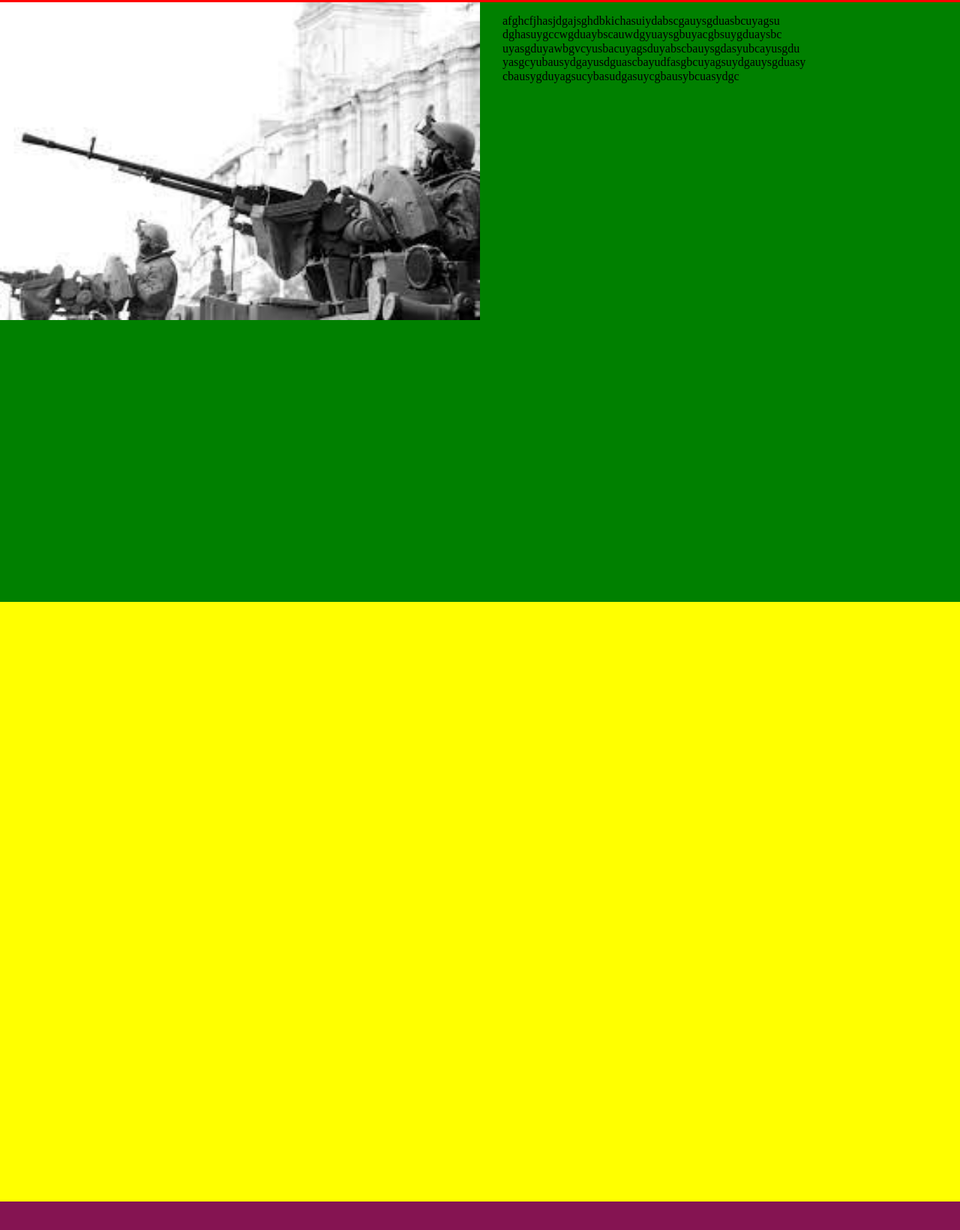
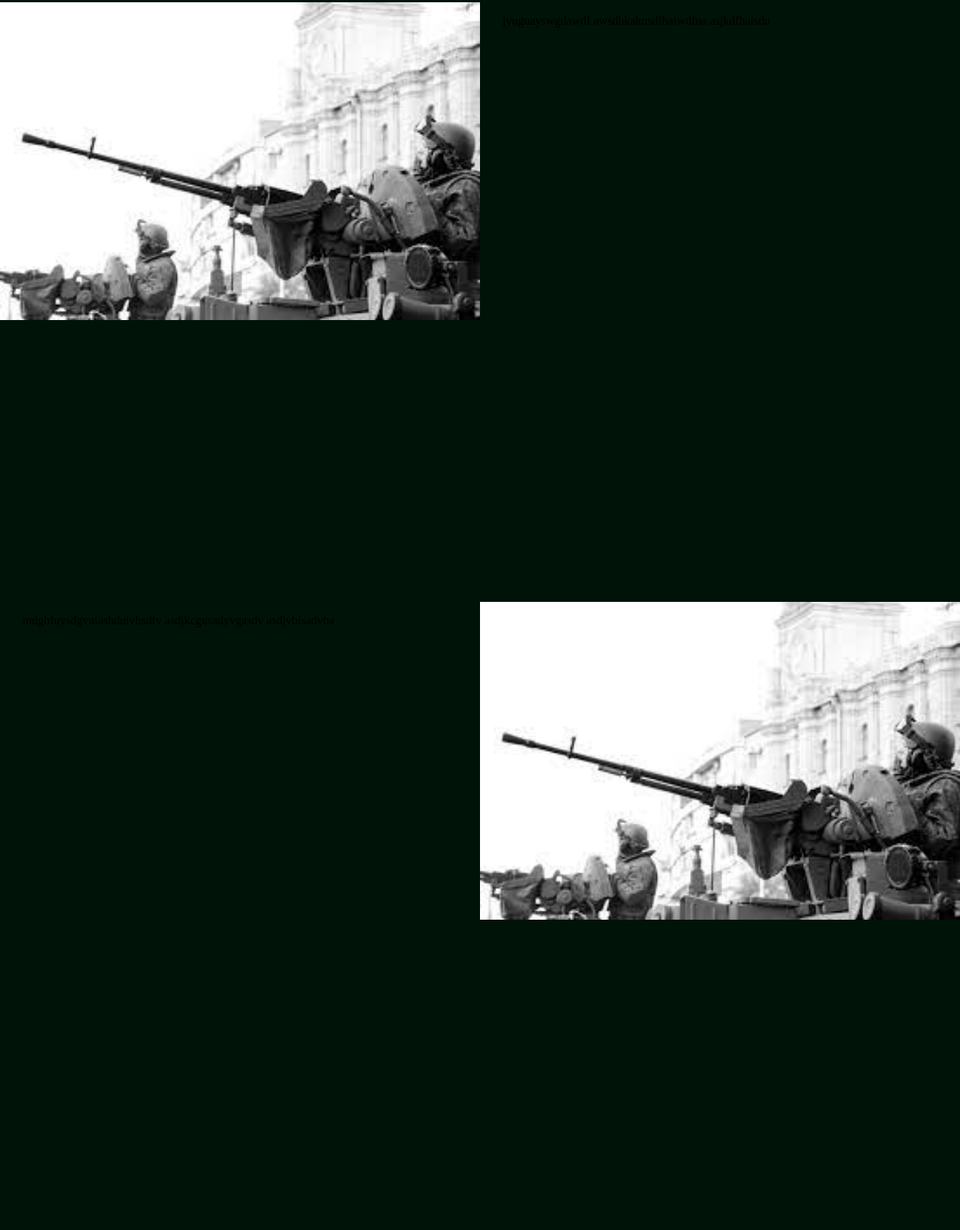
Before and after one commit to Davincci2713/Hypatia_trash_web, a website built with Parcel: page web_page/index.html in a window 1280 px wide. Shown: the part 797-2438 px from the top of the page at 75% size. Built offline with nearby package versions, Linux system fonts and the light colour scheme.

Commit message:
Add files via upload

```diff
--- a/web_page/css/main.css
+++ b/web_page/css/main.css
@@ -3,7 +3,7 @@ body{
   padding: 0px;
   justify-content: center;
   align-items: left;
-  background: #000000 ;
+  background: #001309 ;
   box-sizing: border-box;
 
 }
@@ -16,7 +16,7 @@ body{
   border-radius: 13px;
   overflow: hidden;
   position: relative;
-  background-color: #0C3C0C;
+  background-color: #001309 ;
   top: 10%;
 
 }
@@ -113,7 +113,7 @@ body{
 
 }
 
-.navigation-visible .slide-icon.slide.active{
+.navigation-visible .slide-icon.active {
   background-color: aqua;
 }
 
@@ -123,22 +123,22 @@ body{
   height: 100vh;
 }
 #sec1 {
-  background-color: red;
+  background-color: #001309 ;
 }
 #sec2 {
-  background-color: aquamarine;
+  background-color: #001309 ;
 }
 #sec3 {
-  background-color: yellow;
+  background-color:#001309 ;
 }
 #sec4 {
-  background-color: rgb(133, 20, 82);
+  background-color: #001309 ;
 }
 
 #sec2 .lado{
 
   float: left;
-  background-color: green;
+  background-color:#001309 ;
   position: relative;
   width: 50%;
   height: 100%;
@@ -166,3 +166,102 @@ body{
   margin: auto;
   padding-left: 30px;
 }
+
+#sec2 .lado{
+
+  float: left;
+  background-color: #001309;
+  position: relative;
+  width: 50%;
+  height: 100%;
+  margin: 0 auto;
+}
+
+#sec2 .lado .img5 img{
+
+  position: relative;
+
+  width: 100%;
+}
+
+#sec2 .lado .img5{
+
+  height: 100%;
+  width: 100%;
+}
+
+#sec2 .lado .txt1{
+
+  width: 100%;
+  height: 100%;
+  position: relative;
+  margin: auto;
+  padding-left: 30px;
+}
+
+
+
+
+#sec3 .lado{
+
+  float: left;
+  background-color:#001309;
+  position: relative;
+  width: 50%;
+  height: 100%;
+  margin: 0 auto;
+}
+
+#sec3 .lado .img6 img{
+
+  position: relative;
+
+  width: 100%;
+}
+
+#sec3 .lado .img6{
+
+  height: 100%;
+  width: 100%;
+}
+
+#sec3 .lado .txt2{
+
+  width: 100%;
+  height: 100%;
+  position: relative;
+  margin: auto;
+  padding-left: 30px;
+}
+
+#sec3 .lado{
+
+  float: left;
+  background-color:#001309 ;
+  position: relative;
+  width: 50%;
+  height: 100%;
+  margin: 0 auto;
+}
+
+#sec3 .lado .img6 img{
+
+  position: relative;
+
+  width: 100%;
+}
+
+#sec3 .lado .img6{
+
+  height: 100%;
+  width: 100%;
+}
+
+#sec3 .lado .txt2{
+
+  width: 100%;
+  height: 100%;
+  position: relative;
+  margin: auto;
+  padding-left: 30px;
+}
--- a/web_page/index.html
+++ b/web_page/index.html
@@ -76,11 +76,10 @@
 
       <div class="txt1">
 
-        <p>afghcfjhasjdgajsghdbkichasuiydabscgauysgduasbcuyagsu
-          dghasuygccwgduaybscauwdgyuaysgbuyacgbsuygduaysbc
-          uyasgduyawbgvcyusbacuyagsduyabscbauysgdasyubcayusgdu
-          yasgcyubausydgayusdguascbayudfasgbcuyagsuydgauysgduasy
-          cbausygduyagsucybasudgasuycgbausybcuasydgc</p>
+        <p>jyuguayswgdawdf
+          awsdhkakusdfhaiwdfua
+          asjkdfhaisdu
+        </p>
 
 
       </div>
@@ -91,7 +90,37 @@
 
 
   </section>
-  <section class="sec" id="sec3"></section>
+  <section class="sec" id="sec3">
+
+    <div class="lado">
+
+      <div class="txt2">
+
+        <p>mdghfuysdgvuiashduivhsdfv
+          asdjkcgusadyvgasdv
+          asdjvbisadvba
+        </p>
+
+      </div>
+
+
+    </div>
+
+    <div class="lado">
+
+      <div class="img6">
+
+        <img src="img/guerra.jpg" alt="" />
+
+
+      </div>
+
+
+    </div>
+
+  </section>
+
+
   <section class="sec" id="sec4"></section>
 
   <script src="js/vendor/modernizr-3.11.2.min.js"></script>
```
